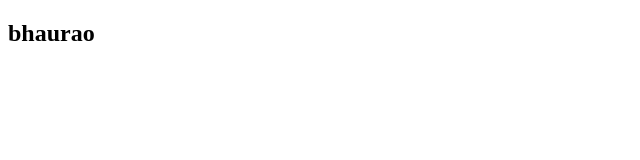
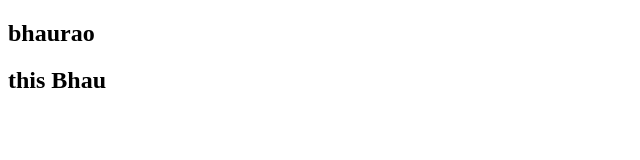
Before and after one commit to rushikesh982/demo3, a plain HTML site: page index.html in a window 1280 px wide. Shown: the whole page, without its empty margins (0-640 px from the left). Drawn offline with Linux system fonts and the light colour scheme.

Commit message:
from bbhau

```diff
--- a/index.html
+++ b/index.html
@@ -7,6 +7,7 @@
 </head>
 <body>
     <h2>bhaurao</h2>
+    <h2>this Bhau</h2>
 
 </body>
 </html>
```
